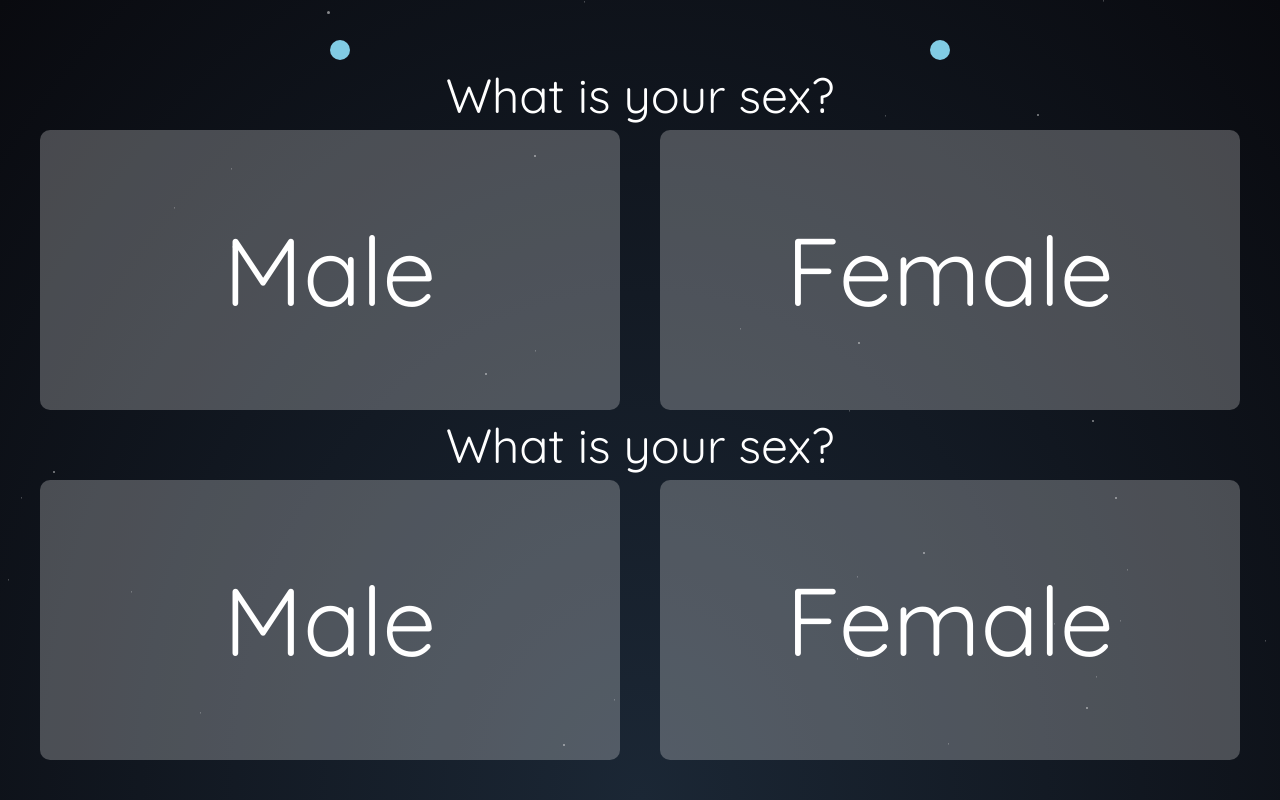
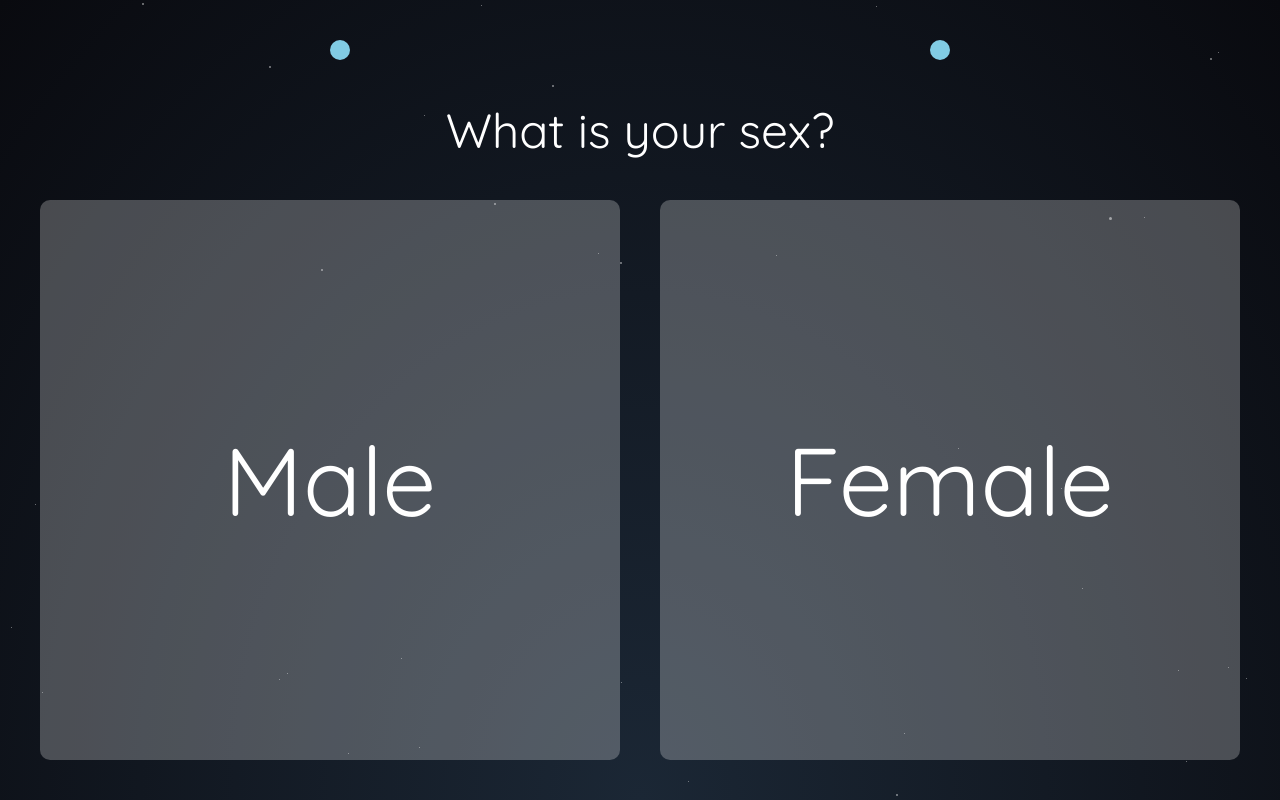
Before and after one commit to owenDods/syflo, a React app: page / in a window 1280 px wide. Built offline with nearby package versions, Linux system fonts and the light colour scheme.

Commit message:
Rework Selection choice/option naming and plug in initial index updating logic

```diff
--- a/src/content/Content.js
+++ b/src/content/Content.js
@@ -7,19 +7,19 @@ export const className = 'content';
 
 export default ({ titleSplashVisible }) => {
 
-	const choices = [
+	const options = [
 		{
 			label: 'What is your sex?',
-			options: [ 'Male', 'Female' ]
+			choices: [ 'Male', 'Female' ]
 		},
 		{
-			label: 'What is your sex?',
-			options: [ 'Male', 'Female' ]
+			label: 'What is your sex????',
+			choices: [ 'Bloke', 'Chick' ]
 		}
 	];
 	const initialSelection = (
 
-		<SelectionContainer name="initial" choices={choices} />
+		<SelectionContainer name="initial" options={options} />
 
 	);
 
--- a/src/selection/Selection.js
+++ b/src/selection/Selection.js
@@ -7,15 +7,17 @@ import SelectionIndex from './SelectionIndex';
 
 export const className = 'selection';
 
-export default ({ choices = [], name }) => {
+export default ({ options = [], name, selectionIndex, selectionUpdateChoiceIndex }) => {
 
-	const choicesContent = map(choices, ({ label, options }, i) => (
+	const choicesContent = map(options, ({ label, choices }, i) => (
 
 		<SelectionChoice
 			key={`${className}-${name}-${i}`}
 			label={label}
-			options={options}
+			options={choices}
 			name={name}
+			active={selectionIndex === i}
+			onClick={() => selectionUpdateChoiceIndex(i + 1)}
 		/>
 
 	));
@@ -24,7 +26,7 @@ export default ({ choices = [], name }) => {
 
 		<div className={className}>
 
-			<SelectionIndex name={name} choicesLength={choices.length} />
+			<SelectionIndex name={name} optionsLength={options.length} />
 
 			{choicesContent}
 
--- a/src/selection/SelectionActions.js
+++ b/src/selection/SelectionActions.js
@@ -9,7 +9,7 @@ export const selectionUpdateChoiceCount = (name, count) => ({
 });
 
 export const selectionUpdateChoiceIndex = (name, index) => ({
-	type: SELECTION_UPDATE_CHOICE_COUNT,
+	type: SELECTION_UPDATE_CHOICE_INDEX,
 	name,
 	index
 });
--- a/src/selection/SelectionChoice.js
+++ b/src/selection/SelectionChoice.js
@@ -3,11 +3,12 @@ import map from 'lodash/map';
 
 export const className = 'selectionChoice';
 
-export default ({ label, options, name }) => {
+export default ({ label, options, name, active, onClick }) => {
 
+	const styleClass = active ? `${className} ${className}--active` : className;
 	const choiceContent = map(options, (option, i) => (
 
-		<div key={`${className}-${name}-${i}`}>
+		<div key={`${className}-${name}-${i}`} onClick={onClick}>
 
 			<span>{option}</span>
 
@@ -17,7 +18,7 @@ export default ({ label, options, name }) => {
 
 	return (
 
-		<div className={className}>
+		<div className={styleClass}>
 
 			<label>
 
--- a/src/selection/SelectionContainer.js
+++ b/src/selection/SelectionContainer.js
@@ -9,12 +9,11 @@ import Selection from './Selection';
 
 const mapStateToProps = (state, ownProps) => {
 
-	const { name, choices } = ownProps;
+	const { name } = ownProps;
 	const { selection = {} } = state;
-	const { selectionChoices, selectionIndex } = selection[name] || {};
+	const { selectionChoices, selectionIndex = 0 } = selection[name] || {};
 
 	return {
-		choices,
 		selectionChoices,
 		selectionIndex
 	};
@@ -27,7 +26,7 @@ const mapDispatchToProps = (dispatch, ownProps) => {
 
 	return {
 		selectionUpdateChoiceCount: count => dispatch(selectionUpdateChoiceCount(name, count)),
-		selectionUpdateChoiceIndex: index => dispatch(selectionUpdateChoice(name, index)),
+		selectionUpdateChoiceIndex: index => dispatch(selectionUpdateChoiceIndex(name, index)),
 		selectionUpdateChoice: (index, choice) => dispatch(selectionUpdateChoice(name, index, choice))
 	};
 };
--- a/src/selection/SelectionIndex.js
+++ b/src/selection/SelectionIndex.js
@@ -2,7 +2,7 @@ import React from 'react';
 
 export const className = 'selectionIndex';
 
-export default ({ name, choicesLength = 0, index }) => {
+export default ({ name, optionsLength = 0, index }) => {
 
 	const indexDot = i => {
 
@@ -17,7 +17,7 @@ export default ({ name, choicesLength = 0, index }) => {
 	};
 	const indexContent = [];
 
-	while(indexContent.length < choicesLength) {
+	while(indexContent.length < optionsLength) {
 
 		indexContent.push(indexDot(indexContent.length));
 
--- a/src/selection/SelectionReducer.js
+++ b/src/selection/SelectionReducer.js
@@ -19,7 +19,7 @@ const selectionChoices = (state = initialState, action) => {
 
 		case SELECTION_UPDATE_CHOICE_INDEX:
 
-			return Object.assign(state, {
+			return Object.assign({}, state, {
 				selectionIndex: action.index
 			});
 
@@ -40,9 +40,10 @@ export default (state = {}, action) => {
 	switch (action.type) {
 
 		case SELECTION_UPDATE_CHOICE_COUNT:
+		case SELECTION_UPDATE_CHOICE_INDEX:
 		case SELECTION_UPDATE_CHOICE:
 
-			return Object.assign(state, {
+			return Object.assign({}, state, {
 				[action.name]: selectionChoices(state[action.name], action)
 			});
 
--- a/src/styles/components/_selection.scss
+++ b/src/styles/components/_selection.scss
@@ -11,6 +11,17 @@ $selection-indexHeight: 20px;
 		display: flex;
 		flex-direction: column;
 		height: calc(100% - #{$selection-indexHeight});
+		position: absolute;
+		opacity: 0;
+		visibility: hidden;
+		transform: scale(0.5);
+
+		&--active {
+			position: relative;
+			opacity: 1;
+			transform: scale(1);
+			visibility: visible;
+		}
 
 		& > label {
 
```
